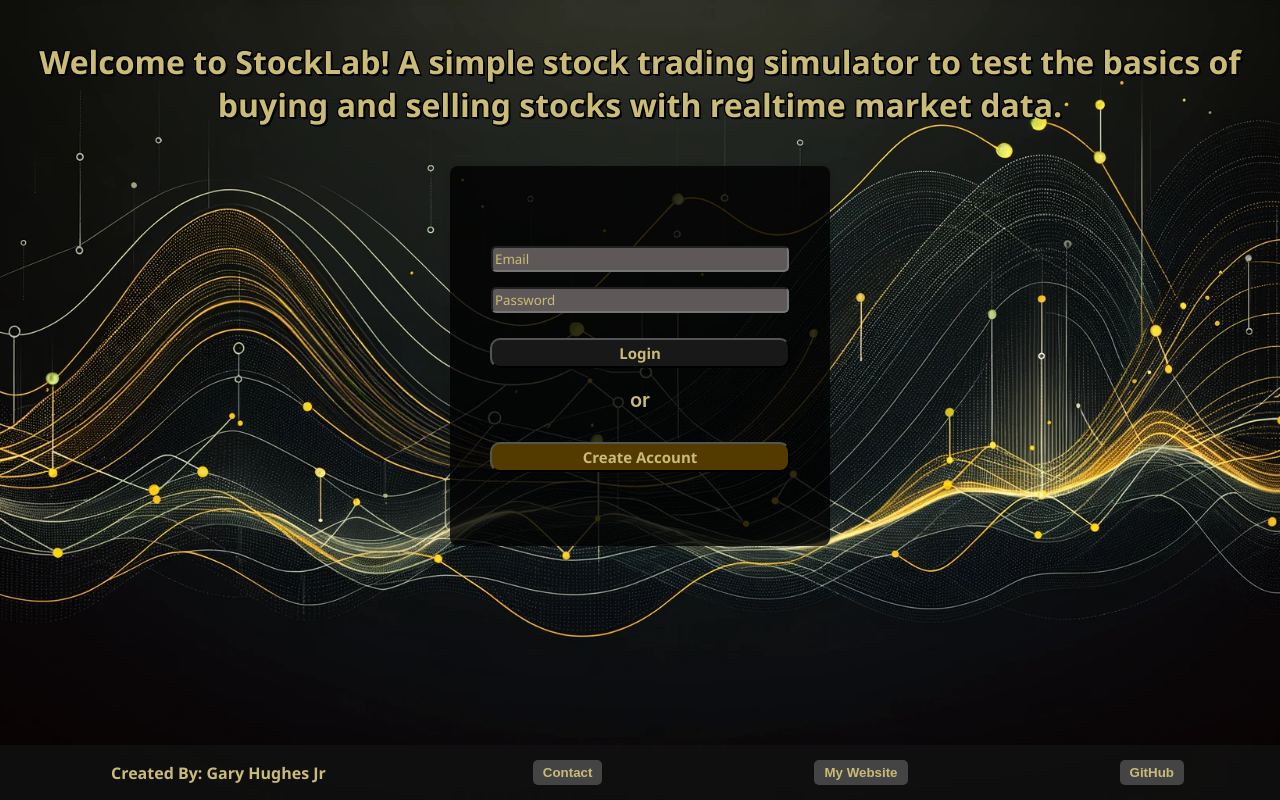
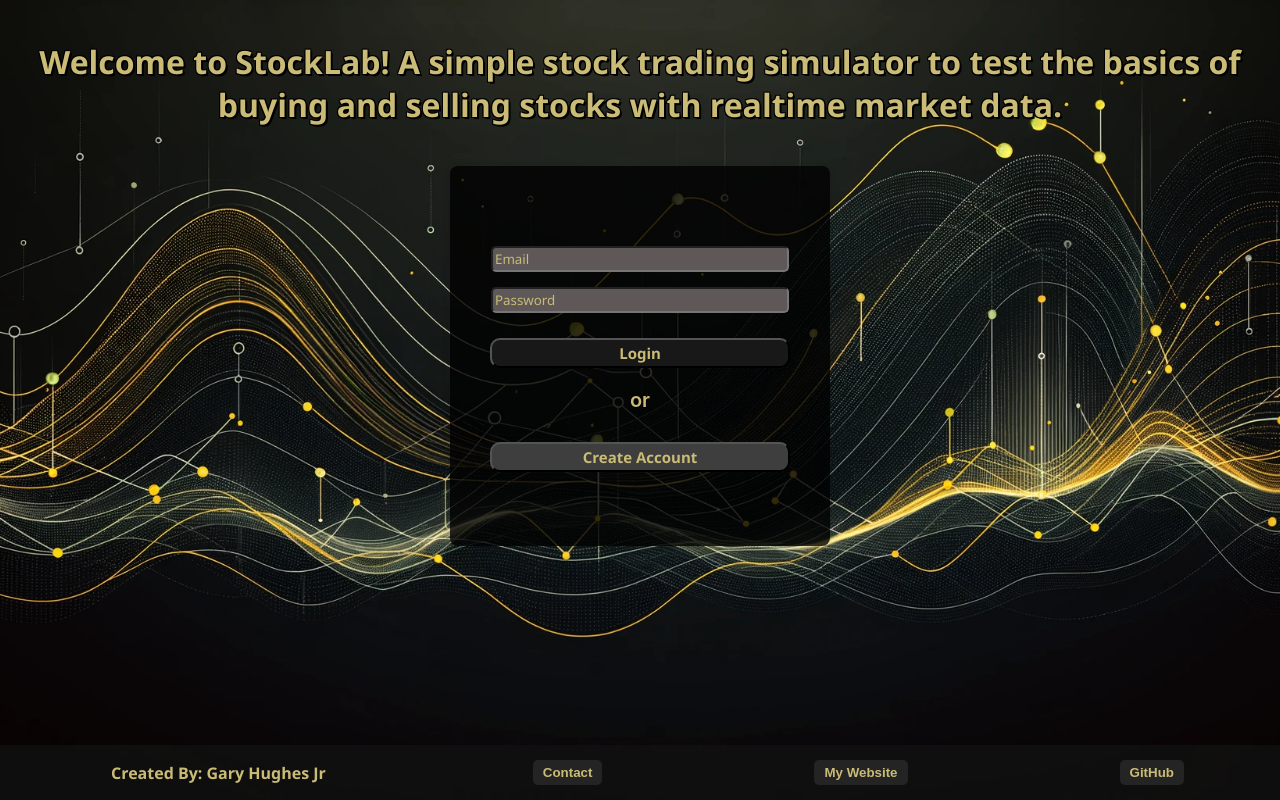
Before and after one commit to nomoneyrecord/fantasy-stock-trader, a React (Create React App) app in the folder client/: page / in a window 1280 px wide. In both pictures the pointer is over the button "Create Account". Built offline with nearby package versions, Linux system fonts and the light colour scheme.

Commit message:
Putting final styling touches on the registration modal and then movong to the homepage

```diff
--- a/client/src/App.css
+++ b/client/src/App.css
@@ -88,11 +88,11 @@ body {
 }
 
 .create-account-button:hover {
-  background-color: rgb(83, 59, 0);
+  background-color: rgb(62, 62, 62);
 }
 
 .login-button:hover {
-  background-color: rgb(83, 59, 0);
+  background-color: rgb(62, 62, 62);
 }
 
 .submit-button {
@@ -105,6 +105,11 @@ body {
   color:rgb(202, 187, 118);
   background-color: rgb(25, 24, 24);
   border-radius: 10px;
+  transition: background-color 0.3s;
+}
+
+.submit-button:hover {
+  background-color: rgb(62, 62, 62);
 }
 
 .or-text {
@@ -166,7 +171,7 @@ body {
 /* Add responsiveness or additional styling as needed */
 
 .footer-button {
-  background-color: #444; /* Button background color */
+  background-color: rgb(36, 36, 36);
   color:rgb(202, 187, 118);
   border: none;
   padding: 5px 10px;
@@ -178,7 +183,7 @@ body {
 }
 
 .footer-button:hover {
-  background-color: rgb(0, 0, 0); /* Darken on hover */
+  background-color: rgb(51, 51, 51); /* Darken on hover */
 }
 
 
```
